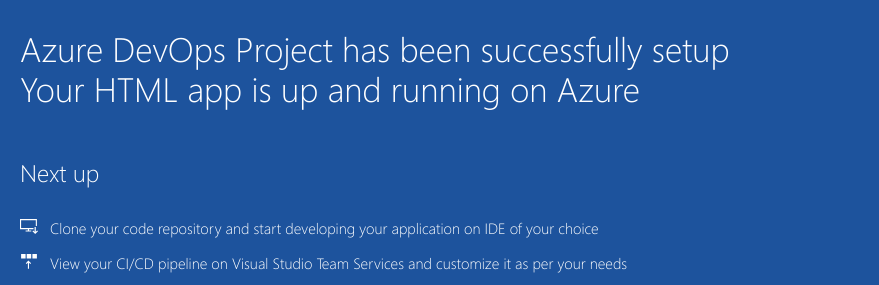
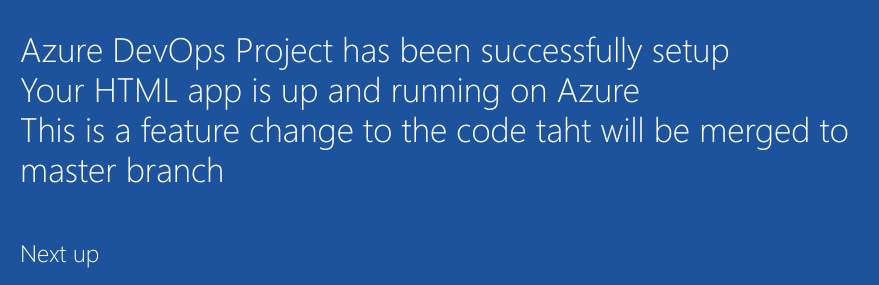
Before and after one commit to Gunners04/Git_Sample_Project, a plain HTML site: page index.html in a window 1280 px wide. Shown: the part 442-727 px from the top of the page, 205-1084 px from the left. Drawn offline with Linux system fonts and the light colour scheme.

Commit message:
Added a line to index.html in feature1

```diff
--- a/index.html
+++ b/index.html
@@ -21,6 +21,7 @@
                 <div class="success-text">Success!</div>
                 <div class="description line-1"> Azure DevOps Project has been successfully setup</div>
                 <div class="description line-2"> Your HTML app is up and running on Azure</div>
+		<div class="description line-2"> This is a feature change to the code taht will be merged to master branch</div>
                 <div class="next-steps-container">
                     <div class="next-steps-header">Next up</div>
                     <div class="next-steps-body">
```
